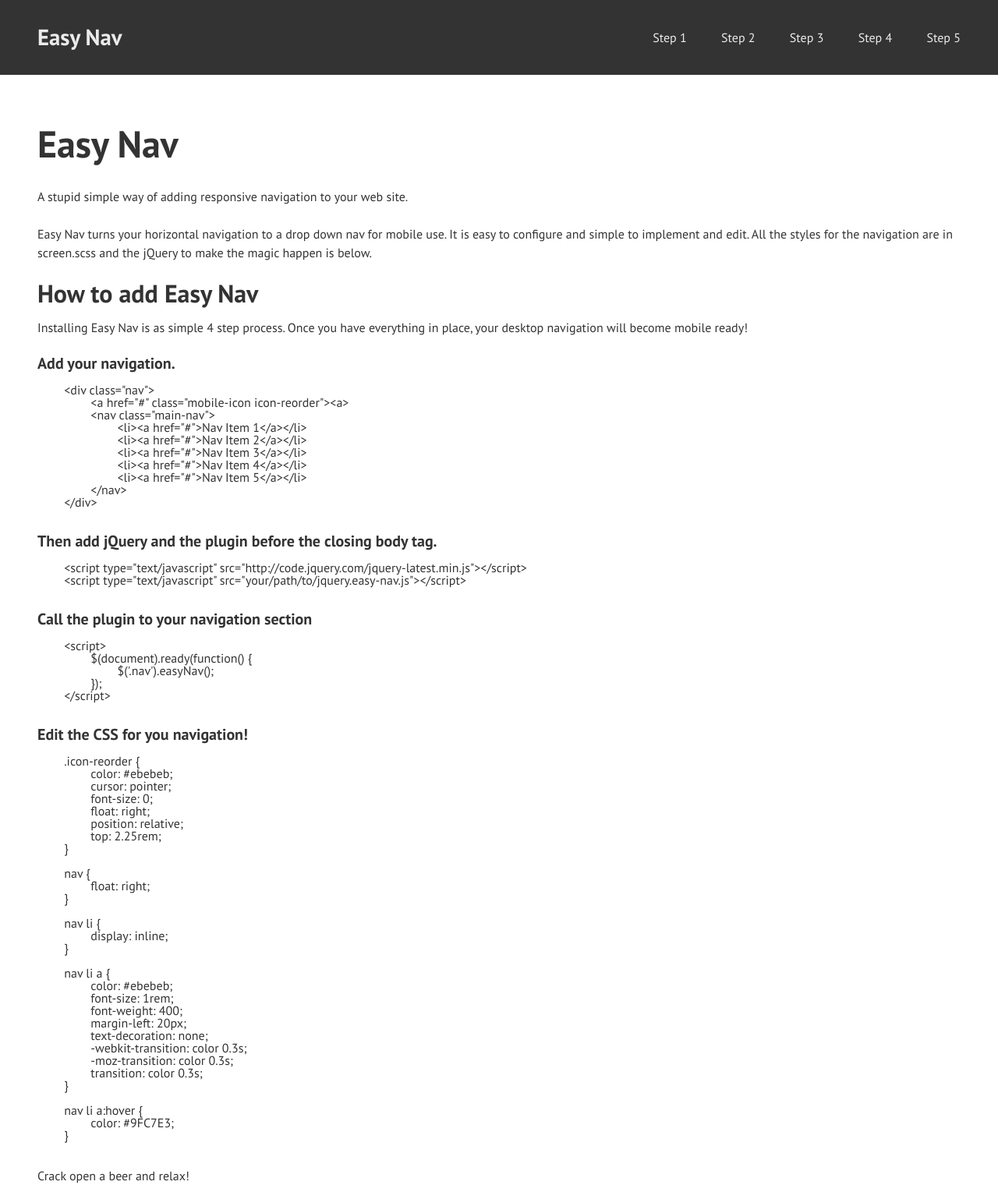
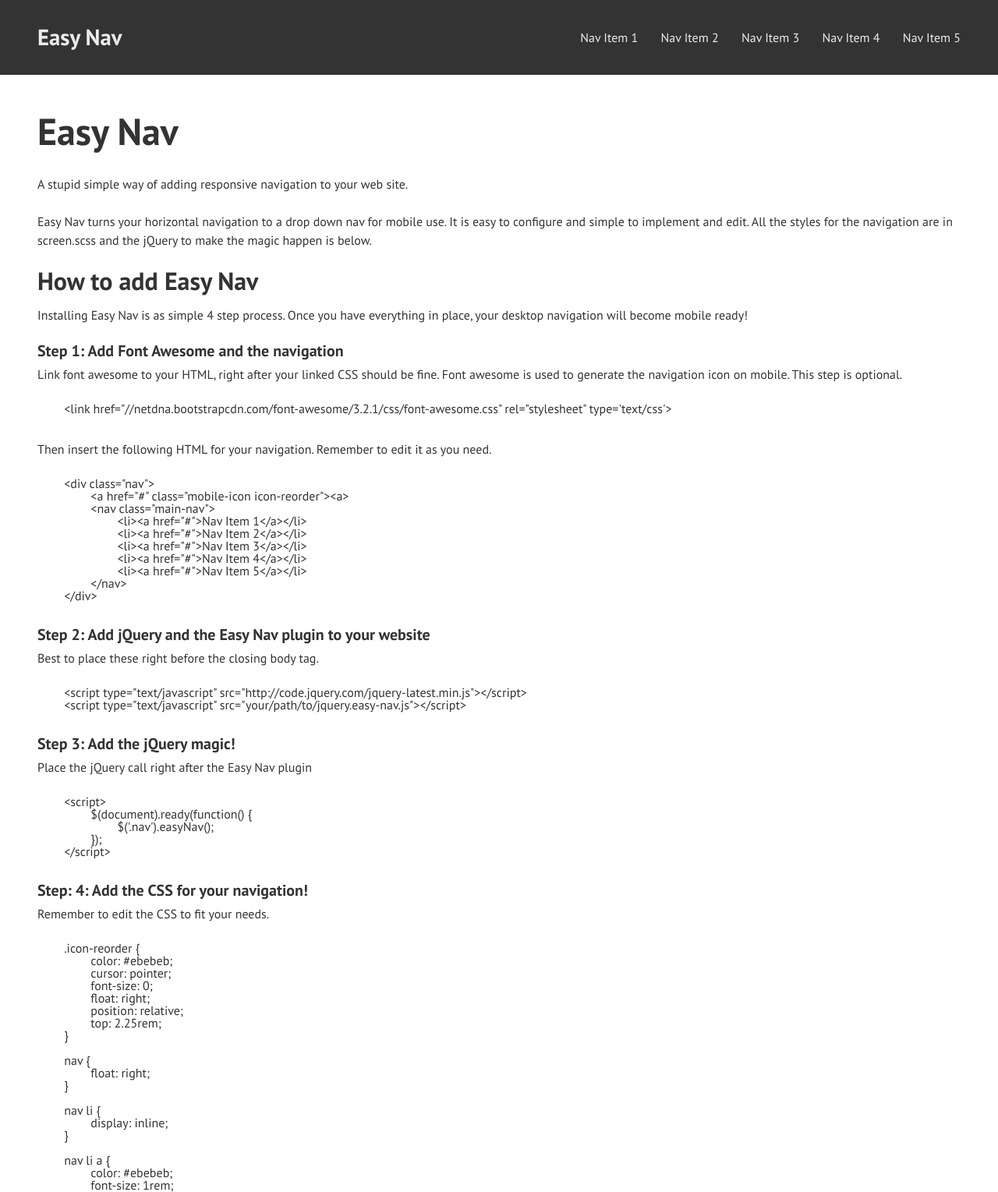
Before and after one commit to azinasili/easy-nav, a plain HTML site: page index.html in a window 1280 px wide. Shown: the top 1529 px of the page at 78% size. Drawn offline with nearby package versions, Linux system fonts and the light colour scheme.

Commit message:
adjusted sample page and README to be more friendly. Adjusted CSS of navigation

```diff
--- a/include/js/jquery.easy-nav.js
+++ b/include/js/jquery.easy-nav.js
@@ -13,7 +13,7 @@
 		}
 
 		function checkWidth() {
-			if (win > 560 || nav.is(':hidden')) {
+			if (win > 580 || nav.is(':hidden')) {
 				nav.removeAttr('style');
 				navLink.off('click', toggleDropDown);
 			}
--- a/include/sass/screen.scss
+++ b/include/sass/screen.scss
@@ -21,15 +21,12 @@ header {
 	background: #333333;
 	height: 6rem;
 	line-height: 6rem;
-	position: fixed;
-	top: 0;
 	width: 100%;
-	z-index: 999;
 }
 
 .content {
 	color: #333333;
-	margin-top: 10rem;
+	margin-top: 3rem;
 }
 
 h1 {
@@ -53,6 +50,7 @@ h3 {
 h4 {
 	font-size: 1.25rem;
 	font-weight: 700;
+	margin-bottom: 0.5rem;
 }
 
 p {
@@ -63,6 +61,7 @@ p {
 }
 
 pre, code {
+	margin-top: -1rem;
 	overflow-x: scroll;
 }
 
@@ -81,12 +80,16 @@ pre, code {
 
 	li {
 		display: inline;
+		margin-right: 25px;
+
+		&:last-child {
+			margin-right: 0px;
+		}
 
 		a {
 			color: #ebebeb;
 			font-size: 1rem;
 			font-weight: 400;
-			margin-left: 40px;
 			text-decoration: none;
 
 			-webkit-transition: color 0.3s;
@@ -100,7 +103,7 @@ pre, code {
 	}
 }
 
-@media screen and (max-width: 43rem) {
+@media screen and (max-width: 44rem) {
 	// Main Styles
 	.center {
 		padding: 0 1.5rem;
@@ -108,7 +111,7 @@ pre, code {
 	}
 
 	.content {
-		margin-top: 10rem;
+		margin-top: 2rem;
 	}
 
 	// Navigation Styles
@@ -128,6 +131,7 @@ pre, code {
 			display: block;
 			border-bottom: 1px solid black;
 			line-height: 5rem;
+			margin-left: 25px;
 
 			a {
 				color: #ebebeb;
--- a/index.html
+++ b/index.html
@@ -27,11 +27,11 @@
 		<h1>Easy Nav</h1>
 		<a href="#" class="mobile-icon icon-reorder"></a>
 		<nav class="main-nav">
-			<li><a href="#step1">Step 1</a></li>
-			<li><a href="#step2">Step 2</a></li>
-			<li><a href="#step3">Step 3</a></li>
-			<li><a href="#step4">Step 4</a></li>
-			<li><a href="#step5">Step 5</a></li>
+			<li><a href="#">Nav Item 1</a></li>
+			<li><a href="#">Nav Item 2</a></li>
+			<li><a href="#">Nav Item 3</a></li>
+			<li><a href="#">Nav Item 4</a></li>
+			<li><a href="#">Nav Item 5</a></li>
 		</nav>
 	</div>
 </header>
@@ -51,8 +51,21 @@
 			Installing Easy Nav is as simple 4 step process. Once you have everything in place, your desktop navigation will become mobile ready!
 		</p>
 
-	<a name="step1"></a>
-	<h4>Add your navigation.</h4>
+	<h4>Step 1: Add Font Awesome and the navigation</h4>
+	<p>
+		Link font awesome to your HTML, right after your linked CSS should be fine. Font awesome is used to generate the navigation icon on mobile. This step is optional.
+	</p>
+
+	<pre>
+	<code>
+	&lt;link href="//netdna.bootstrapcdn.com/font-awesome/3.2.1/css/font-awesome.css" rel="stylesheet" type='text/css'&gt;
+	</code>
+	</pre>
+
+	<p>
+		Then insert the following HTML for your navigation. Remember to edit it as you need.
+	</p>
+
 	<pre>
 	<code>
 	&lt;div class="nav"&gt;
@@ -68,8 +81,11 @@
 	</code>
 	</pre>
 
-	<a name="step2"></a>
-	<h4>Then add jQuery and the plugin before the closing body tag.</h4>
+	<h4>Step 2: Add jQuery and the Easy Nav plugin to your website</h4>
+	<p>
+		Best to place these right before the closing body tag.
+	</p>
+
 	<pre>
 	<code>
 	&lt;script type="text/javascript" src="http://code.jquery.com/jquery-latest.min.js"&gt;&lt;/script&gt;
@@ -77,8 +93,10 @@
 	</code>
 	</pre>
 
-	<a name="step3"></a>
-	<h4>Call the plugin to your navigation section</h4>
+	<h4>Step 3: Add the jQuery magic!</h4>
+	<p>
+		Place the jQuery call right after the Easy Nav plugin
+	</p>
 	<pre>
 	<code>
 	&lt;script&gt;
@@ -89,8 +107,10 @@
 	</code>
 	</pre>
 
-	<a name="step4"></a>
-	<h4>Edit the CSS for you navigation!</h4>
+	<h4>Step: 4: Add the CSS for your navigation!</h4>
+	<p>
+		Remember to edit the CSS to fit your needs.
+	</p>
 	<pre>
 	<code>
 	.icon-reorder {
@@ -126,12 +146,6 @@
 	}
 	</code>
 	</pre>
-
-		<a name="step5"></a>
-		<p>
-			Crack open a beer and relax!
-		</p>
-	</div>
 </section>
 
 <!-- javascript -->
```
Also changed, not shown: include/js/jquery.easy-nav.min.js, include/stylesheets/screen.css, 1 other file.
